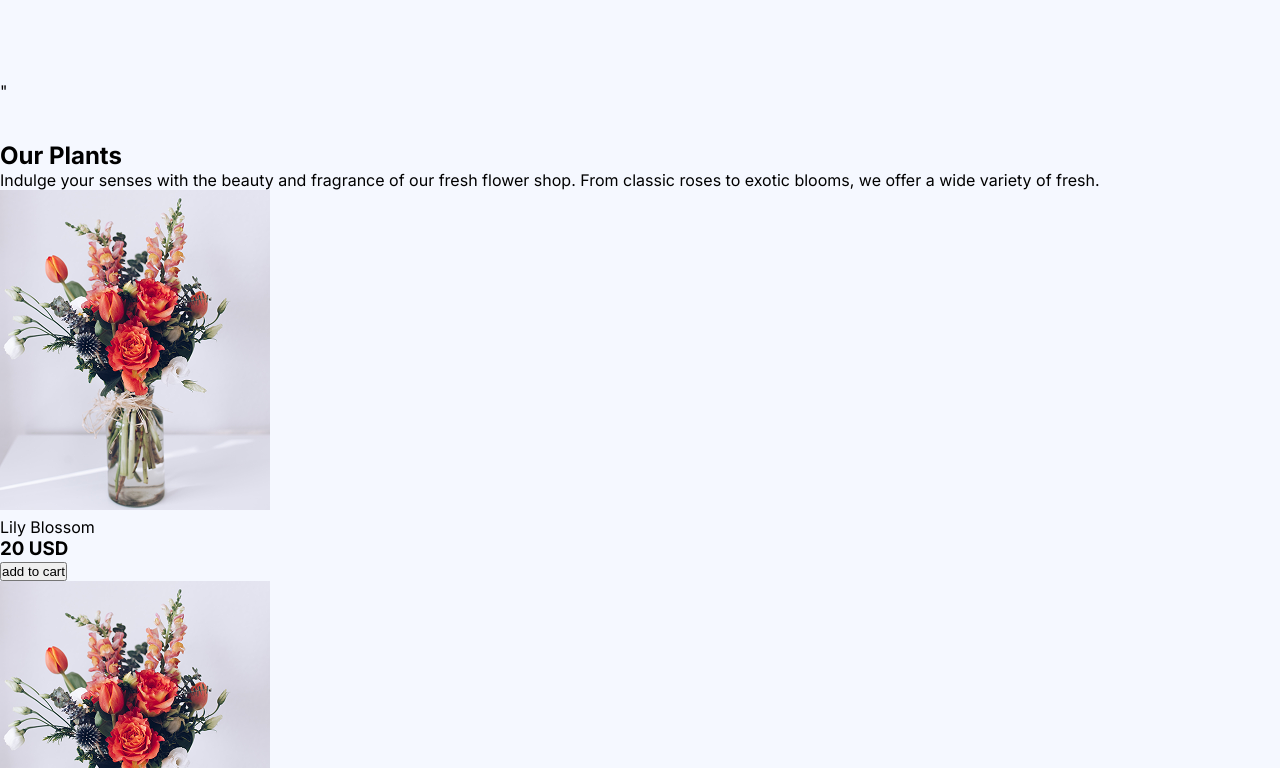
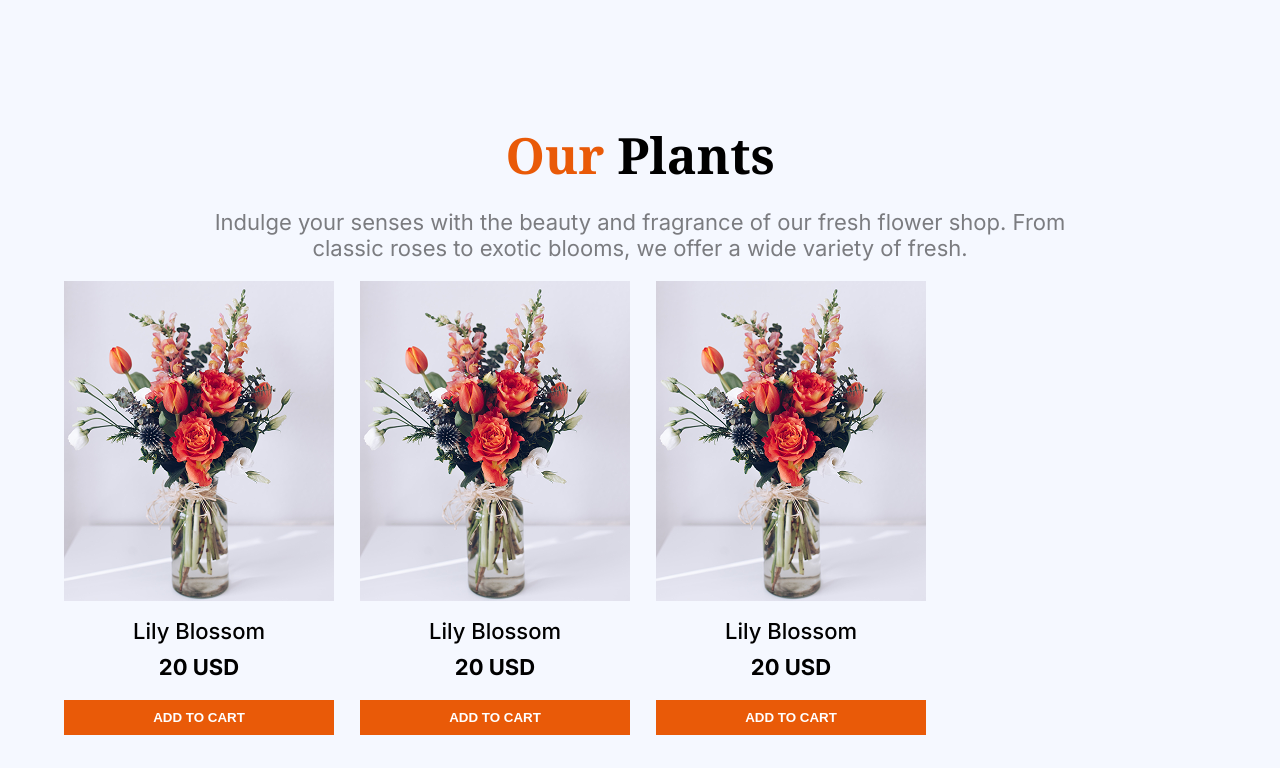
Before and after one commit to hasanhimmat/ASSIGNMENT-002, a plain HTML site: page index.html in a window 1280 px wide. Shown: the part 640-1408 px from the top of the page. Drawn offline with Linux system fonts and the light colour scheme.

Commit message:
plants section style done

```diff
--- a/index.html
+++ b/index.html
@@ -28,20 +28,20 @@
                     </p>
                 </div>
                 <img src="./images/hero-flower.png" alt="flower" />
-            </section>"
+            </section>
 
         </header>
 
         <main>
-            <div>
-                <div>
-                    <h2><span>Our</span> Plants</h2>
+            <div class="plants">
+                <div class="top">
+                    <h2 class="noto-serif"><span>Our</span> Plants</h2>
                     <p>
-                        Indulge your senses with the beauty and fragrance of our fresh flower shop. From classic roses to exotic blooms, we offer a wide variety of fresh.
+                        Indulge your senses with the beauty and fragrance of our fresh flower shop. From <br> classic roses to exotic blooms, we offer a wide variety of fresh.
                     </p>
                 </div>
 
-                <div>
+                <div class="cart-area">
                     <div>
                         <img src="./images/sample-flower-image.png" alt="Sample flower" />
                         <p>Lily Blossom</p>
--- a/style.css
+++ b/style.css
@@ -72,3 +72,59 @@ nav ul li #home {
 .hero h2 span {
     color: #E95A08;
 }
+
+
+.plants {
+    width: 90%;
+    margin: auto;
+}
+
+.plants .top {
+    text-align: center;
+}
+
+.plants h2 {
+    font-size: 50px;
+}
+
+.plants h2 span {
+    color: #E95A08;
+}
+
+.plants .top p {
+    color: #7B7C80;
+    font-size: 22px;
+    margin: 20px 0;
+}
+
+.cart-area {
+    display: flex;
+    gap: 26px;
+    flex-wrap: wrap;
+}
+
+.cart-area p {
+    text-align: center;
+    font-size: 22px;
+    font-weight: 500;
+    margin: 10px 0;
+}
+
+.cart-area h3 {
+    text-align: center;
+    font-size: 22px;
+    font-weight: bold;
+    margin: 10px 0;
+}
+
+.cart-area button {
+    width: 100%;
+    padding: 10px;
+    background-color: #E95A08;
+    color: #FFFFFF;
+    font-weight: 600;
+    text-transform: uppercase;
+    border: none;
+    margin: 10px 0;
+    /* display: block; */
+}
```
